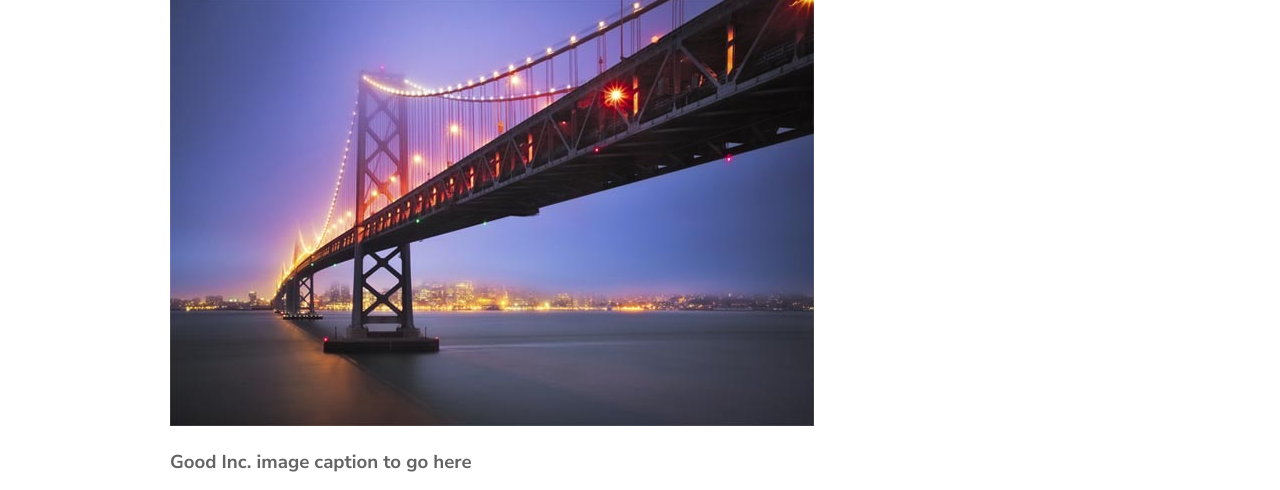
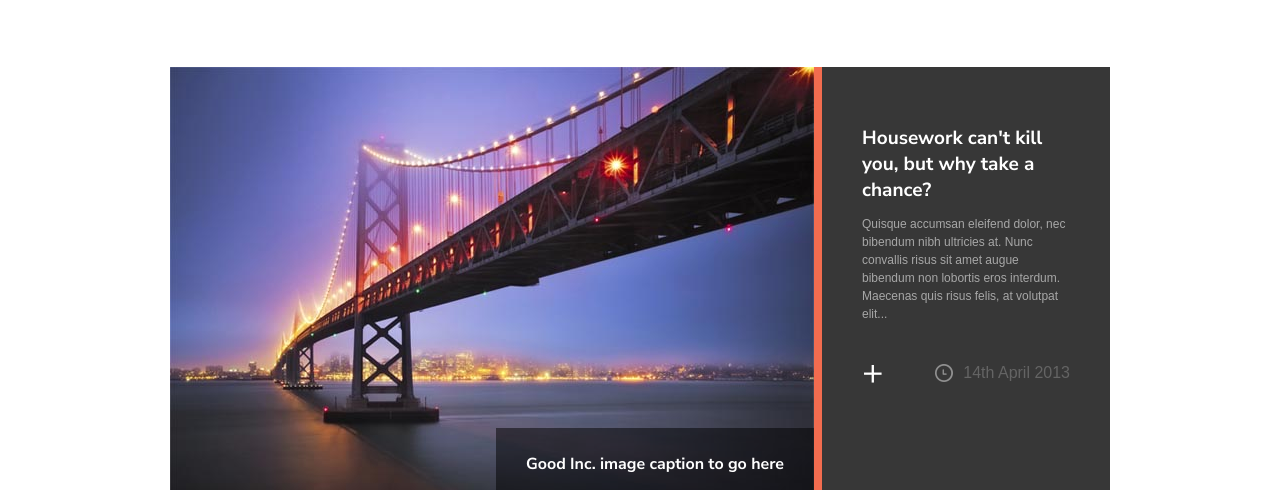
Before and after one commit to kokorirko/Goodinc, a plain HTML site: page index.html in a window 1280 px wide. Shown: the part 147-637 px from the top of the page. Drawn offline with Linux system fonts and the light colour scheme.

Commit message:
main header

```diff
--- a/index.html
+++ b/index.html
@@ -40,11 +40,11 @@
     </header>
     <main>
       <header class="container">
-          <div>
+          <div class="relative">
             <img src="images/bridge.jpg" alt="bridge">
             <h3>Good Inc. image caption to go here</h3>
           </div>
-          <div>
+          <div class="description">
             <h1>Housework can't kill you, but why take a chance?</h1>
             <p>
               Quisque accumsan eleifend dolor, nec bibendum nibh ultricies at. Nunc convallis risus sit amet augue bibendum non lobortis eros interdum. Maecenas quis risus felis, at volutpat elit...
--- a/styles/main.css
+++ b/styles/main.css
@@ -16,6 +16,10 @@ h1, h2, h3, h4, h5, h6{
 .container{
   width:940px;
   margin:0 auto;
+}
+
+.relative{
+  position:relative;
 }
 
 /*
@@ -64,6 +68,61 @@ header#header nav ul li a:hover, header#header nav ul li a.current{
 
 */
 
+main header.container{
+  margin-top:70px;
+  background:#373737;
+  display:flex;
+}
+
+main header.container > .relative{
+  border-right:8px solid #f26c4f;
+}
+
+main header.container .relative h3{
+  position:absolute;
+  bottom:0;
+  right:0;
+  padding:25px 30px;
+  font-size:1.6rem;
+  color:#FFF;
+  background:rgba(0,0,0,0.5);
+  margin-bottom:0;
+}
+
+main header.container .description{
+  padding:45px 40px;
+}
+
+h1{
+  font-size:1.9rem;
+  color:#FFF;
+}
+
+main header.container .description p{
+  color:#a7a7a7;
+  font-size:1.2rem;
+  line-height: 1.5;
+}
+
+.descriptionLink{
+  margin-top:25px;
+  display: flex;
+  justify-content:space-between;
+  align-items: center;
+}
+
+.descriptionLink a{
+  color:#FFF;
+  text-decoration: none;
+  font-size:3.6rem;
+  font-family: 'Nunito Sans', sans-serif;
+}
+
+.descriptionLink span{
+  background: url('../images/clock.png') no-repeat left center;
+  padding-left:28px;
+}
+
 
 /*
 
```
Also changed, not shown: images/clock.png (added), images/image1.jpg (added), images/image3.jpg (added), 1 other file.
